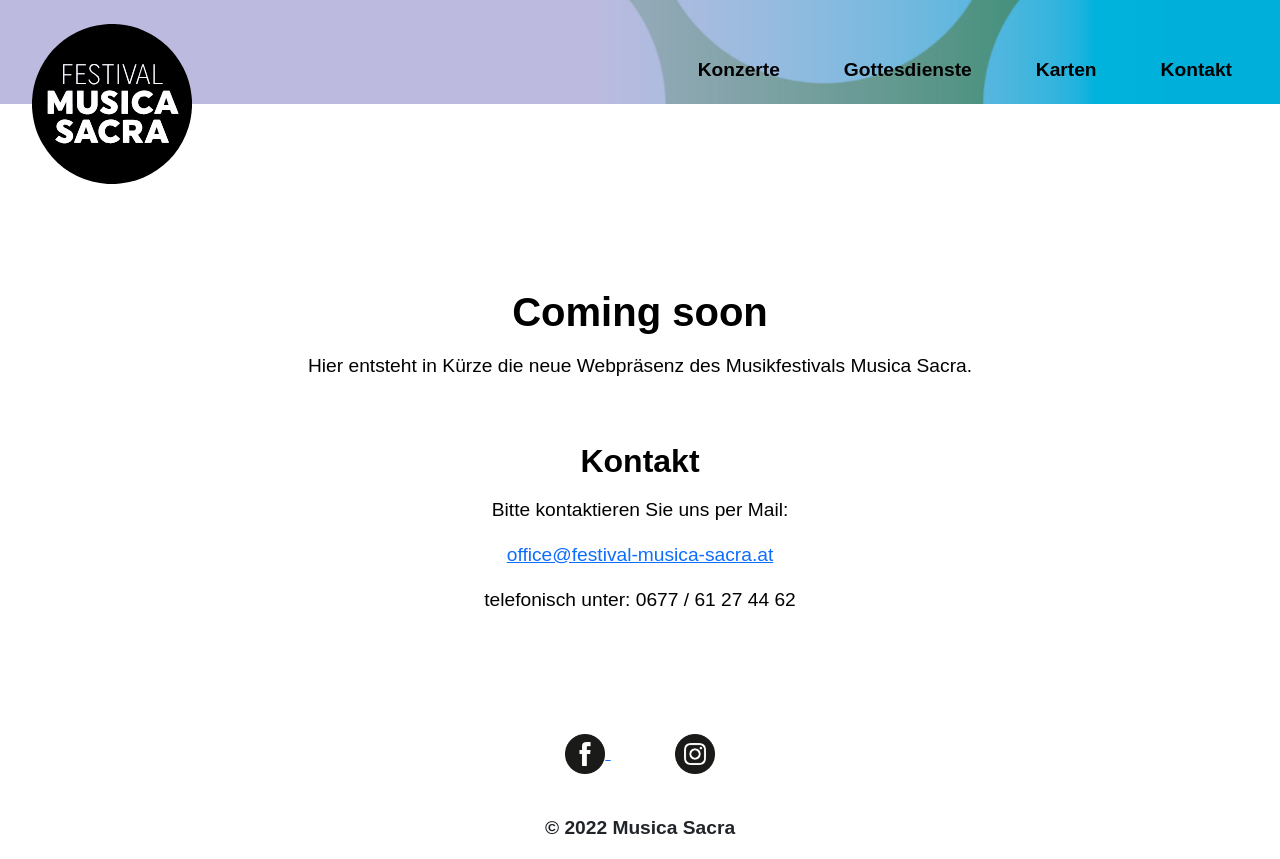
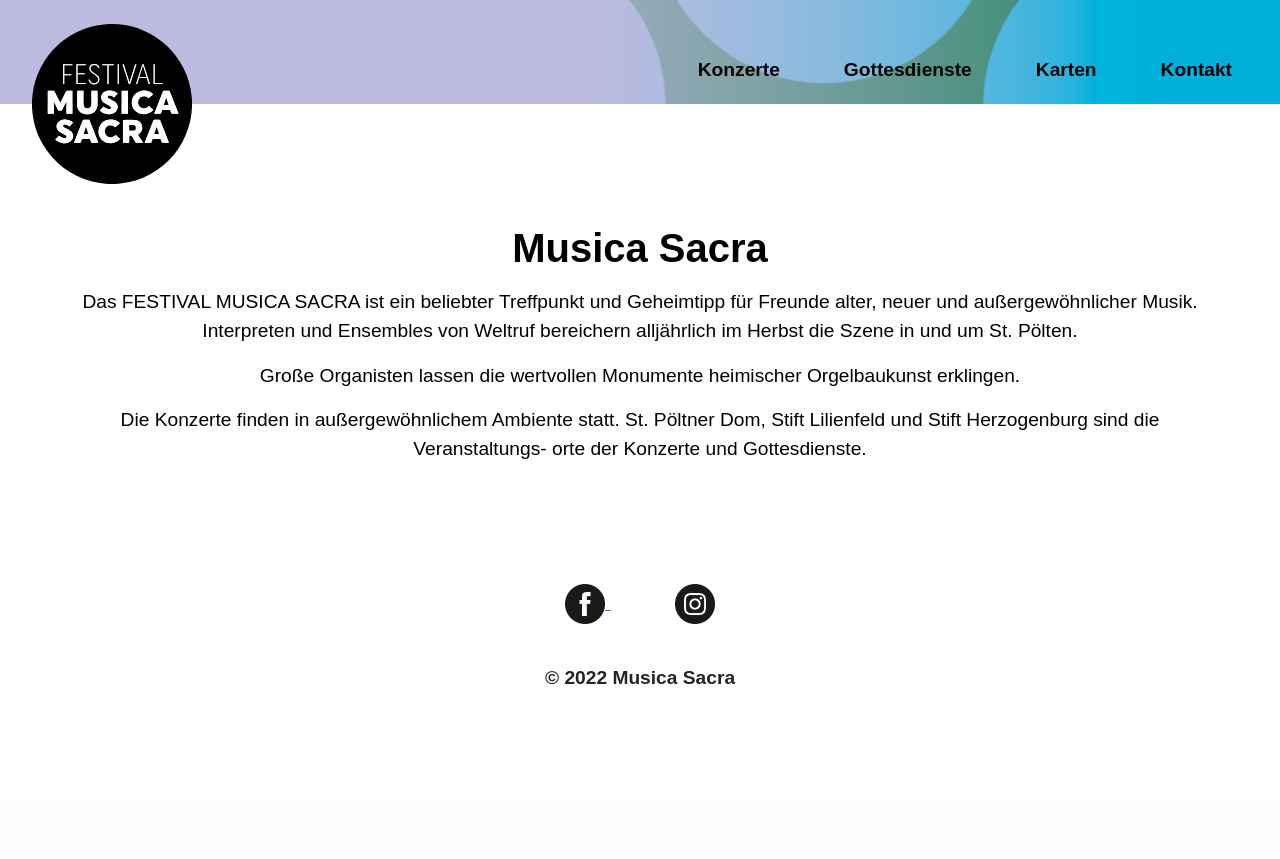
Before and after one commit to hybridpicker/musica_sacra, a Django app: page / in a window 1280 px wide. After the commit the page ends 684 px from the top, so only its background shows below. Run offline with Django 3.2, Linux system fonts and the light colour scheme; some web fonts are replaced.

Commit message:
index base setup

```diff
--- a/home/views.py
+++ b/home/views.py
@@ -2,4 +2,4 @@ from django.shortcuts import render
 
 # Create your views here.
 def home (request):
-    return render (request, 'home/comingsoon.html')
+    return render (request, 'home/index.html')
--- a/static/css/sacra.css
+++ b/static/css/sacra.css
@@ -122,8 +122,12 @@ header{
     max-height: 6.5rem;
 }
 main{
-    margin-top: 10rem;
+    margin-top: 6rem;
     margin-bottom: 5rem;
+}
+main p{
+    padding-left: 5%;
+    padding-right: 5%;
 }
 footer .copyright{
     font-family: source-sans-pro, sans-serif;
--- a/templates/home/comingsoon.html
+++ b/templates/home/index.html
@@ -29,17 +29,13 @@
 
 {% block body %}
 
-<h1>Coming soon</h1>
+<h1>Musica Sacra</h1>
 
-<p>
-    Hier entsteht in Kürze die neue Webpräsenz des Musikfestivals Musica Sacra.
-<p>
-<br>
-<h2>Kontakt</h2>
+<p>Das FESTIVAL MUSICA SACRA ist ein beliebter Treffpunkt und Geheimtipp für Freunde alter, neuer und außergewöhnlicher Musik. Interpreten und Ensembles von Weltruf bereichern alljährlich im Herbst die Szene in und um St. Pölten. </p>
+<p>Große Organisten lassen die wertvollen Monumente heimischer Orgelbaukunst
+    erklingen.</p>
+<p>Die Konzerte finden in außergewöhnlichem Ambiente statt. St. Pöltner Dom, Stift Lilienfeld und Stift Herzogenburg sind die Veranstaltungs- orte der Konzerte und Gottesdienste.</p>
 
-<p>Bitte kontaktieren Sie uns per Mail: </p>
-<p><a href="mailto:office@festival-musica-sacra.at">office@festival-musica-sacra.at</a></p>
-<p>telefonisch unter: 0677 / 61 27 44 62</p>
 
 {% endblock %}
 {% block footer %}
```
